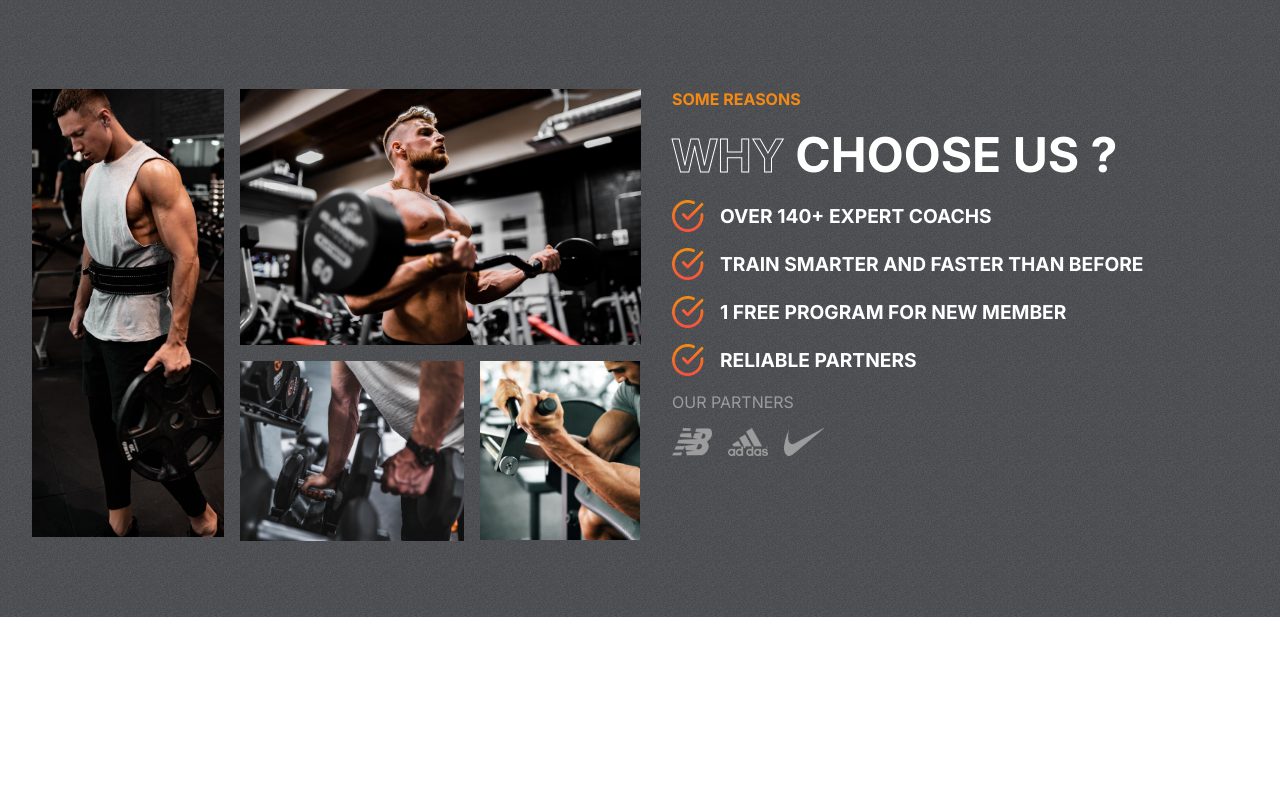
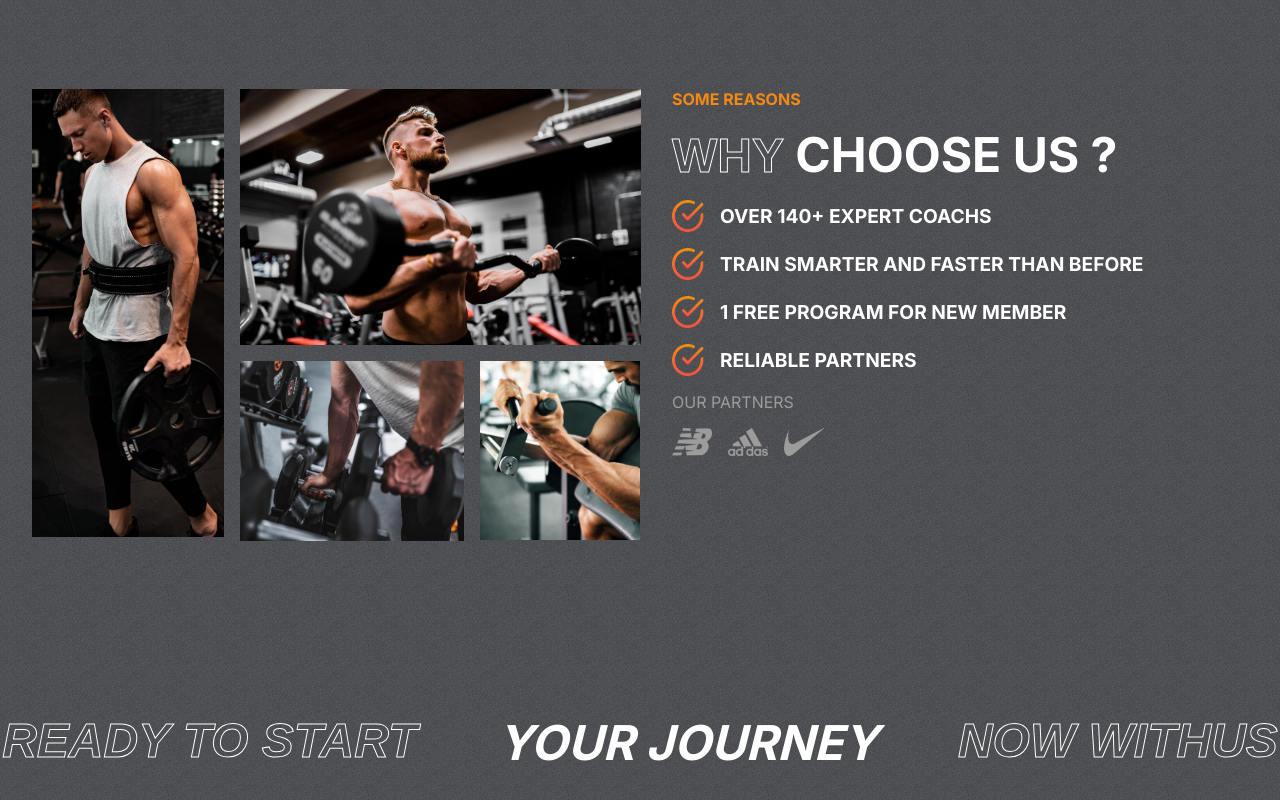
Before and after one commit to Jimish18/TheFitClub, a React (Create React App) app: page / in a window 1280 px wide. Shown: the part 1174-1974 px from the top of the page. Before the commit the page ends 1791 px from the top, so only its background shows below. Built offline with nearby package versions, Linux system fonts and the light colour scheme.

Commit message:
creating "Plans" Section

```diff
--- a/src/App.js
+++ b/src/App.js
@@ -1,5 +1,6 @@
 import './App.css';
 import Hero from './components/Hero/Hero';
+import Plans from './components/Plans/Plans';
 import Programs from './components/Programs/Programs';
 import Reasons from './components/Reasons/Reasons';
 
@@ -10,6 +11,7 @@
       <Hero/>
       <Programs/>
       <Reasons/>
+      <Plans/>
     </div>
   );
 }
--- /dev/null
+++ b/src/components/Plans/Plans.css
@@ -0,0 +1,6 @@
+.Plans
+{
+    display: flex;
+    flex-direction: column;
+    gap: 2rem;
+}
--- /dev/null
+++ b/src/components/Plans/Plans.jsx
@@ -0,0 +1,24 @@
+import React from 'react'
+import './Plans.css'
+import {plansData} from '../../data/plansData'
+
+const Plans = () => {
+  return (
+    <div className="Plans" id="plans">
+
+        <div className="programs-header">
+            <span className='stroke-text'>READY TO START</span>
+            <span>YOUR JOURNEY</span>
+            <span className='stroke-text'>NOW WITHUS</span>
+        </div>
+
+        {/* Plans Cards */}
+        <div className="plans-card">
+
+        </div>
+
+    </div>
+  )
+}
+
+export default Plans;
```
